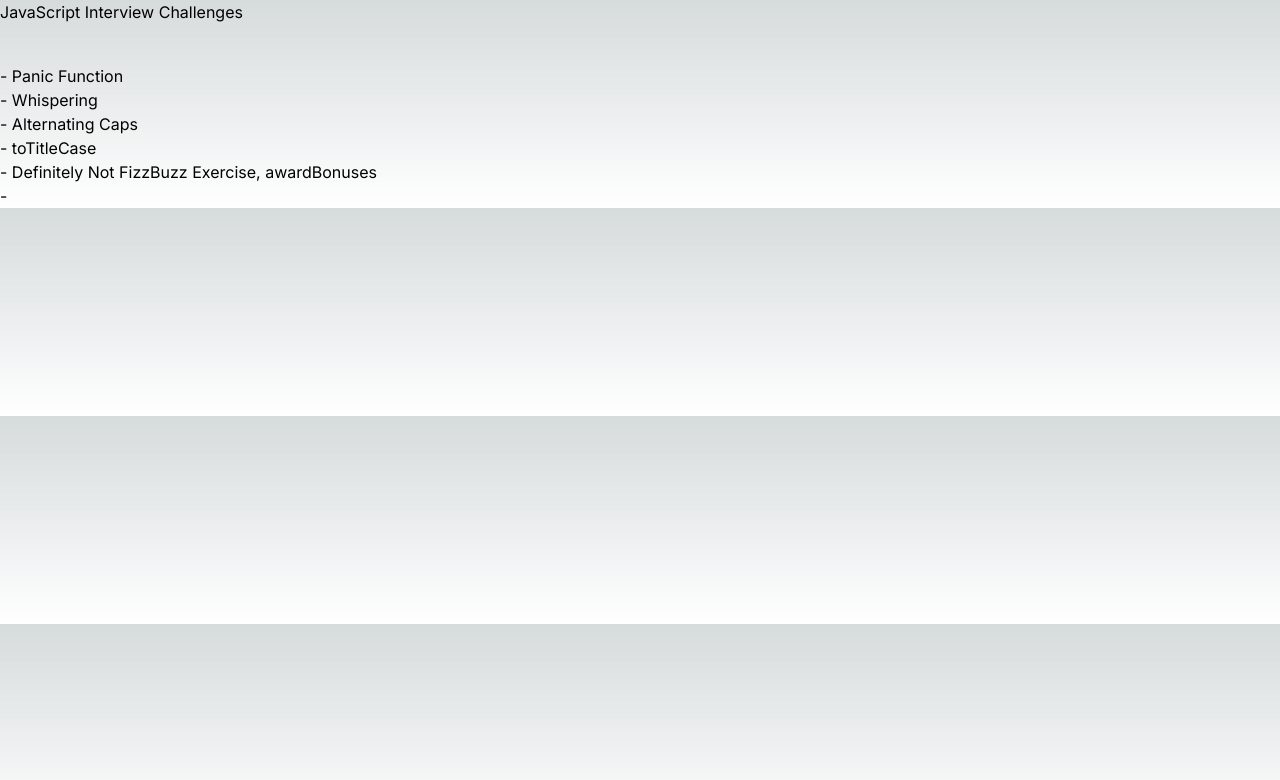
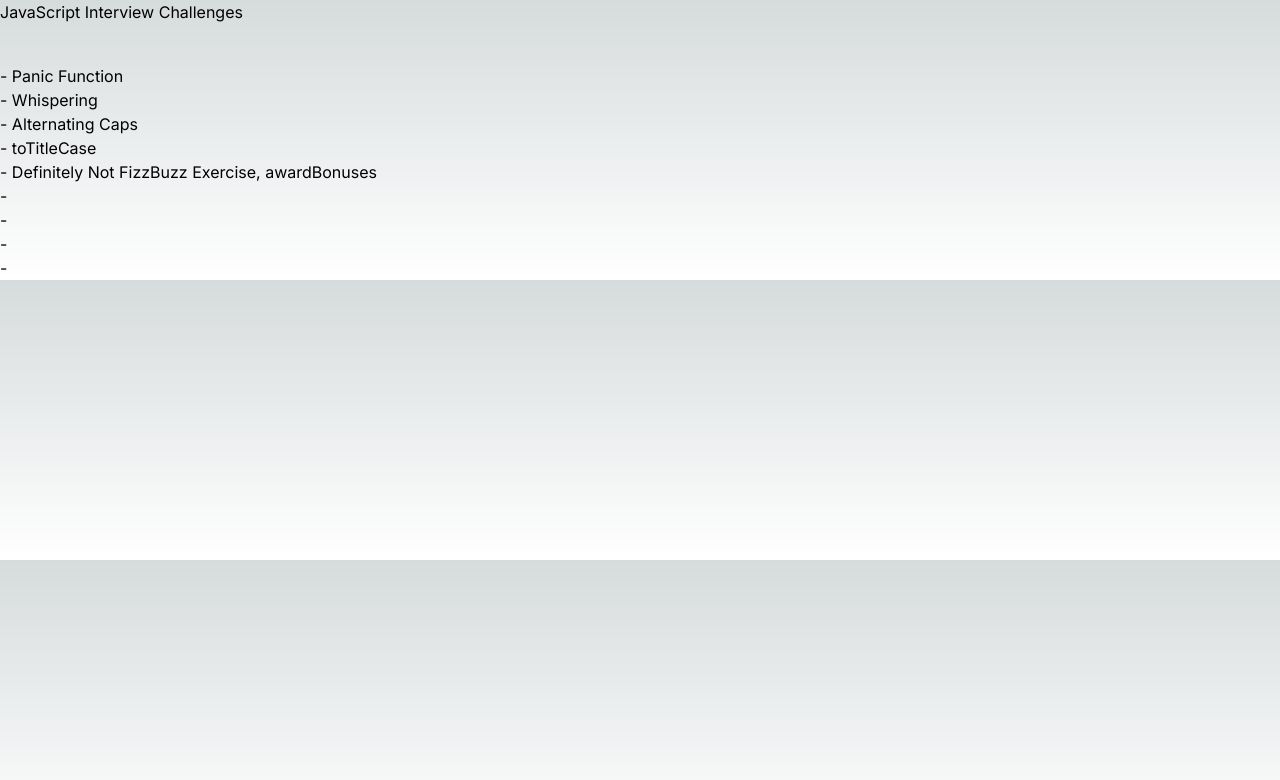
Before and after one commit to IsabelTizon/js-challenges, a Next.js app: page /scrimba in a window 1280 px wide. Shown: the top 780 px of the page. Built offline with nearby package versions, Linux system fonts and the light colour scheme.

Commit message:
names changed on Challenges Data Array and on Challenge Details Page

```diff
--- a/src/app/scrimba/[challengeDetails]/page.js
+++ b/src/app/scrimba/[challengeDetails]/page.js
@@ -61,7 +61,7 @@ export default function ChallengeDetails({ params }) {
 			</h1>
 			<h2 className="font-bold">Instructions</h2>
 			<div>
-				{challenge.description.map(
+				{challenge.descriptions.map(
 					(instructions, index) => {
 						// console.log(
 						// 	"challenge.description ===> ",
@@ -80,7 +80,7 @@ export default function ChallengeDetails({ params }) {
 			</div>
 			<h2 className="font-bold">Examples</h2>
 			<div>
-				{challenge.example.map((examples, index) => {
+				{challenge.examples.map((example, index) => {
 					// console.log(
 					// 	"Challenge Example: ",
 					// 	challenge.example
@@ -88,9 +88,9 @@ export default function ChallengeDetails({ params }) {
 					return (
 						<p
 							className="mt-[1rem]"
-							key={`${examples}-${index}`}
+							key={`${example}-${index}`}
 						>
-							{examples}
+							{example}
 						</p>
 					);
 				})}
@@ -111,23 +111,31 @@ export default function ChallengeDetails({ params }) {
 			</div>
 			<h2 className="font-bold">Methods used: </h2>
 			<div>
-				{challenge.methods.map((hints, index) => {
+				{challenge.methods.map((method, index) => {
 					// console.log(
 					// 	"challenge.methods ===> ",
 					// 	challenge.methods
 					// );
-					return <p key={`${hints}-${index}`}> {hints}</p>;
+					return (
+						<p key={`${method}-${index}`}> {method}</p>
+					);
 				})}
 			</div>
 			<h2 className="font-bold">Explanation</h2>
 			<div>
-				{challenge.explanation.map((hints, index) => {
-					// console.log(
-					// 	"challenge.explanation ===> ",
-					// 	challenge.explanation
-					// );
-					return <p key={`${hints}-${index}`}>{hints}</p>;
-				})}
+				{challenge.explanations.map(
+					(clarification, index) => {
+						// console.log(
+						// 	"challenge.explanation ===> ",
+						// 	challenge.explanation
+						// );
+						return (
+							<p key={`${clarification}-${index}`}>
+								{clarification}
+							</p>
+						);
+					}
+				)}
 			</div>
 			<Link target="_blank" href={challenge.github}>
 				github
--- a/src/components/challenges.js
+++ b/src/components/challenges.js
@@ -2,11 +2,11 @@ export const challenges = [
 	{
 		id: 0,
 		name: "Panic Function",
-		description: [
+		descriptions: [
 			"Write a PANIC! function. The function should take in a sentence and return the same sentence in all caps with an exclamation point (!) at the end. Use JavaScript's built in string methods. ",
 			"If the string is a phrase or sentence, add a 😱 emoji in between each word",
 		],
-		example: [
+		examples: [
 			"Example input: 'Hello",
 			"Example output: 'HELLO!'",
 			"Example input: 'I'm almost out of coffee'",
@@ -17,18 +17,18 @@ export const challenges = [
 			"console.log(panic('winter is coming'))",
 		],
 		methods: [".split()", " .join ()"],
-		explanation: [],
+		explanations: [],
 		github:
 			"https://github.com/IsabelTizon/js-challenges/blob/main/src/app/scrimba/exercises/panic.js",
 	},
 	{
 		id: 1,
 		name: "Whispering",
-		description: [
+		descriptions: [
 			"Write a function `whisper` that takes in a sentence and returns a new sentence in all lowercase letters with 'shh...' at the beginning.",
 			"The function should also remove an exclamation point at the end of the sentence, if there is one. ",
 		],
-		example: [
+		examples: [
 			"Example input: 'The KITTENS are SLEEPING!'",
 			"Example output: 'shh... the kittens are sleeping'",
 		],
@@ -37,7 +37,7 @@ export const challenges = [
 			"console.log(whisper('MA'AM, this is a Wendy's!'))",
 		],
 		methods: ["endsWith", "slice", "if conditional"],
-		explanation: [
+		explanations: [
 			".pop()",
 			"I tried pop method firts but the console gave me back Wendy's! instead without!",
 			"I had a problem with .pop() and I needed to create a new variable to add the pop method because if not it gave me back the same str",
@@ -51,10 +51,10 @@ export const challenges = [
 	{
 		id: 2,
 		name: "Alternating Caps",
-		description: [
+		descriptions: [
 			" Write a function that takes in a string of letters and returns a sentence in which every other letter is capitalized.",
 		],
-		example: [
+		examples: [
 			"Example input: 'I'm so happy it's Monday'",
 			"Example output: 'I'M So hApPy iT'S MoNdAy'",
 		],
@@ -62,7 +62,7 @@ export const challenges = [
 			"console.log(alternatingCaps('When you visit Portland you have to go to VooDoo Donuts'));",
 		],
 		methods: ["", "", ""],
-		explanation: ["", "", "", ""],
+		explanations: ["", "", "", ""],
 
 		github:
 			"https://github.com/IsabelTizon/js-challenges/blob/main/src/app/scrimba/exercises/alternatingCaps.js",
@@ -70,7 +70,7 @@ export const challenges = [
 	{
 		id: 3,
 		name: "toTitleCase",
-		description: [
+		descriptions: [
 			"Write a function that will capitalize every word in a sentence.",
 			"Example Input: 'everything, everywhere, all at once'",
 			"Example Output: 'Everything, Everywhere, All At Once'",
@@ -81,7 +81,7 @@ export const challenges = [
 			"Now write a function that capitalizes every word in a sentence. How can you reuse the function you just wrote?",
 			"function toTitleCase(str){ }",
 		],
-		example: [
+		examples: [
 			"Example Input: 'everything, everywhere, all at once'",
 			"Example Output: 'Everything, Everywhere, All At Once'",
 		],
@@ -97,7 +97,7 @@ export const challenges = [
 			".toLowerCase()",
 			".join(' ')",
 		],
-		explanation: [
+		explanations: [
 			"split(' '): método utilizado para dividir una cadena de caracteres en un string. ",
 			"split(' '): dividirá el str en palabras dentro de un array",
 			"split(''): dividirá el str en letras dentro de un array",
@@ -113,7 +113,7 @@ export const challenges = [
 	{
 		id: 4,
 		name: "Definitely Not FizzBuzz Exercise, awardBonuses",
-		description: [
+		descriptions: [
 			"Scrimba CEO Per Borgen wants you to write a program to grant special bonuses to all his employees based on their employee ID numbers!",
 			"Scrimba has 100 employees and their employee ID numbers range from 1 - 100. If the employee's ID number is: ",
 			"Divisible by 3 - Vacation! ",
@@ -122,7 +122,7 @@ export const challenges = [
 			"Not divisible by 3 or 5 - :(",
 			"Write a program to loop through all the ID numbers and print their prize. ",
 		],
-		example: [
+		examples: [
 			"Your function's output should look something like this: ",
 			"1 - :(",
 			"2 - :(",
@@ -132,18 +132,48 @@ export const challenges = [
 		],
 		tester: ["console.log(awardBonuses());"],
 		methods: ["conditional", "", ""],
-		explanation: ["", "", "", ""],
+		explanations: ["", "", "", ""],
 		github:
 			"https://github.com/IsabelTizon/js-challenges/blob/main/src/app/scrimba/exercises/awardBonuses.js",
 	},
 	{
 		id: 5,
 		name: "",
-		description: [" "],
+		descriptions: [" "],
+		examples: ["", ""],
+		tester: [""],
+		methods: ["", "", ""],
+		explanations: ["", "", "", ""],
+		github: "",
+	},
+	{
+		id: 6,
+		name: "",
+		descriptions: [" "],
 		example: ["", ""],
 		tester: [""],
 		methods: ["", "", ""],
-		explanation: ["", "", "", ""],
+		explanations: ["", "", "", ""],
+		github: "",
+	},
+	{
+		id: 7,
+		name: "",
+		descriptions: [" "],
+		examples: ["", ""],
+		tester: [""],
+		methods: ["", "", ""],
+		explanations: ["", "", "", ""],
+		github: "",
+	},
+	{
+		id: 8,
+		name: "",
+		descriptions: [" "],
+		examples: ["", ""],
+		tester: [""],
+		methods: ["", "", ""],
+		explanations: ["", "", "", ""],
 		github: "",
 	},
 ];
```
